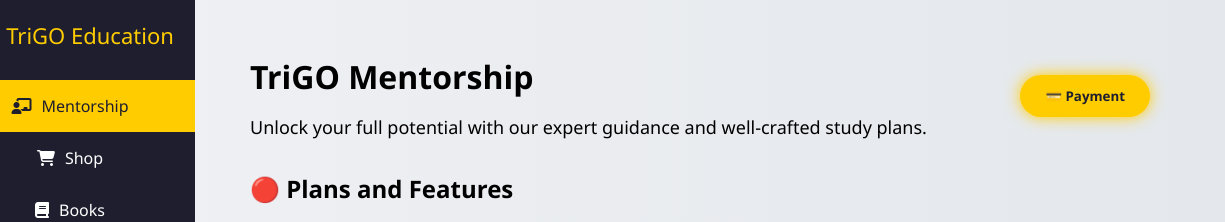
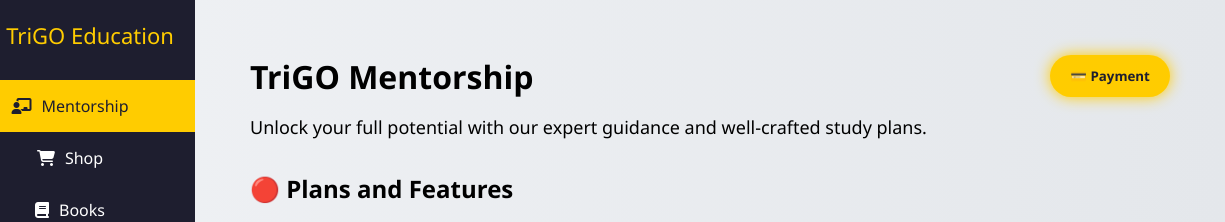
Before and after one commit to trigoeducation/trigotg, a plain HTML site: page index.html in a window 1280 px wide. Shown: the top 222 px of the page, 55-1280 px from the left. Drawn offline with Linux system fonts and the light colour scheme.

Commit message:
Update index.html

```diff
--- a/index.html
+++ b/index.html
@@ -679,11 +679,11 @@
       <!-- Payment Button top-right corner -->
       <button id="paymentBtn" style="
         position: absolute;
-        top: 20px;
-        right: 20px;
+        top: auto;
+        right: 0.1px;
         background-color: #ffcc00;
         color: #1e1e2f;
-        padding: 12px 25px;
+        padding: 12px 20px;
         border: none;
         border-radius: 25px;
         font-weight: bold;
```
